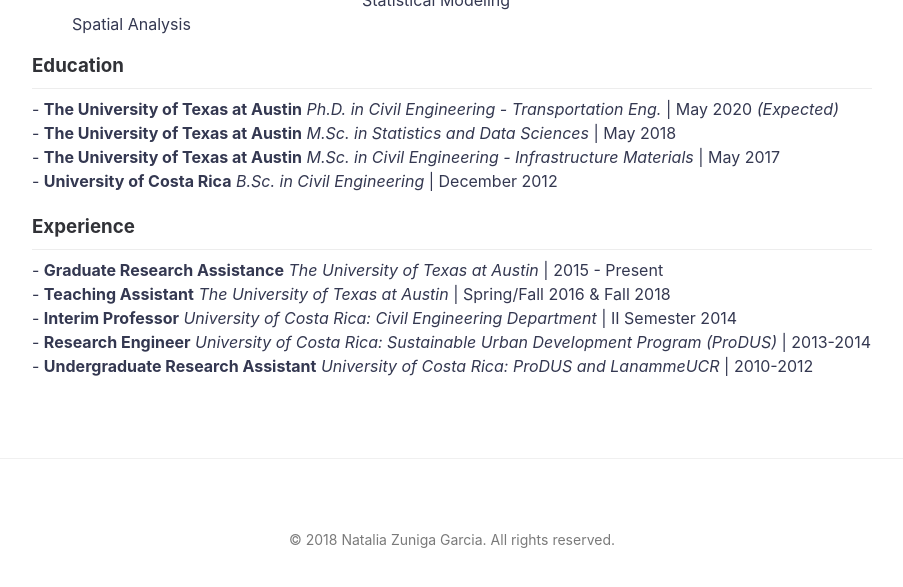
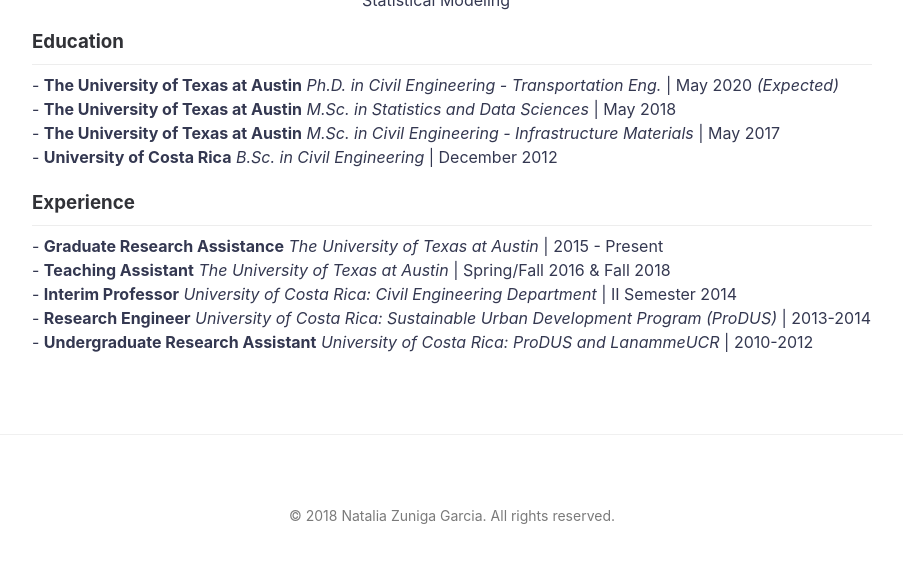
Before and after one commit to nzunigag/nzunigag.github.io, a Jekyll site: the page built from about.md, in a window 1280 px wide, cut to the strip 709-1304 px from the top of the page. Shown: the top 587 px of the strip, without its empty margins (188-1091 px from the left). Built offline with Jekyll 4.4.1, drawn with Linux system fonts in a browser that asks for light colours.

Commit message:
Update about.md

```diff
--- a/about.md
+++ b/about.md
@@ -21,7 +21,6 @@ ___
   <li>Pavement Performance </li>
   <li>Pavement Maintainance and Rehabilitation </li>
   <li>Statistical Modeling </li>
-  <li>Spatial Analysis </li>
 </ul>
 
 
```
